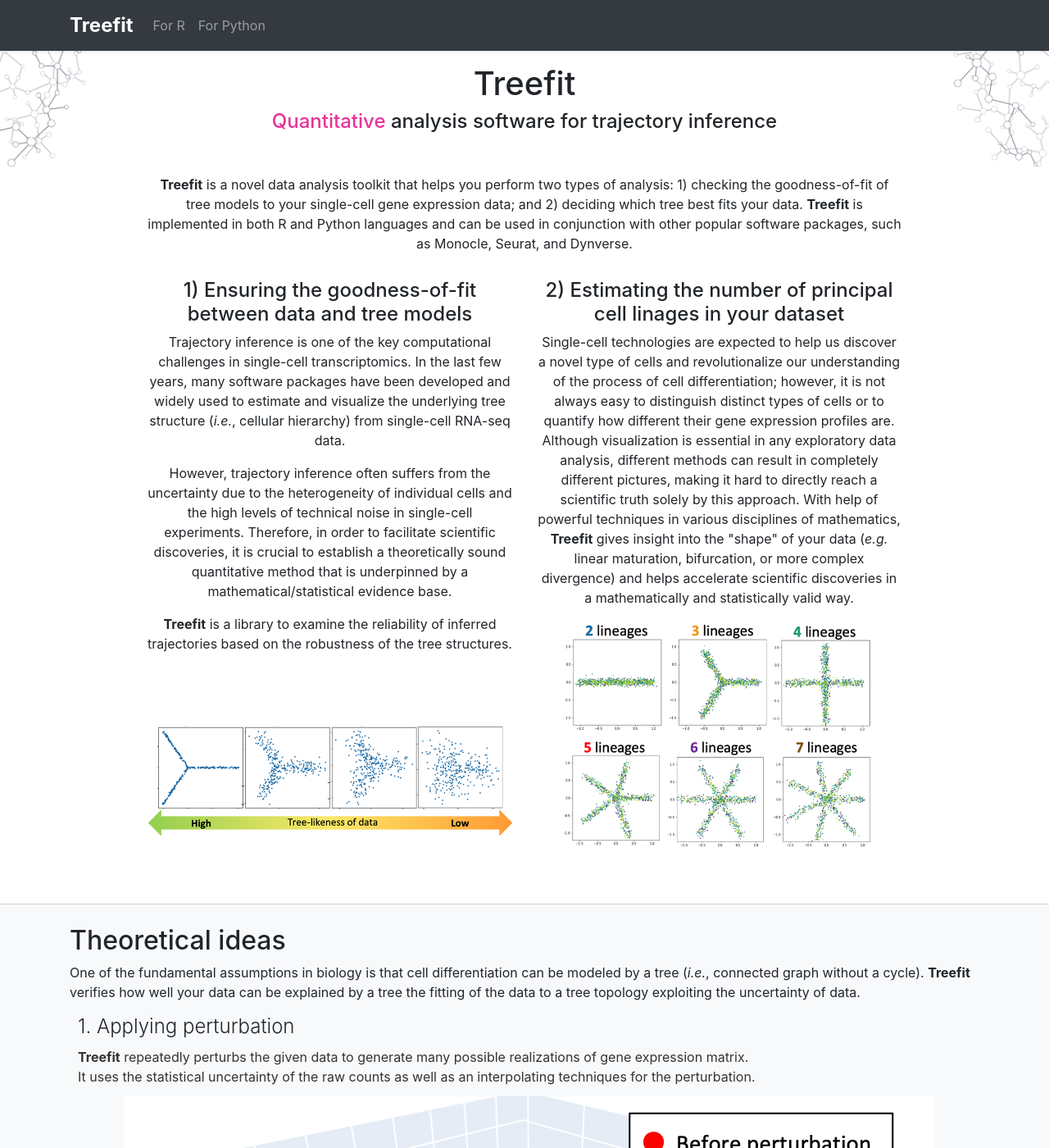
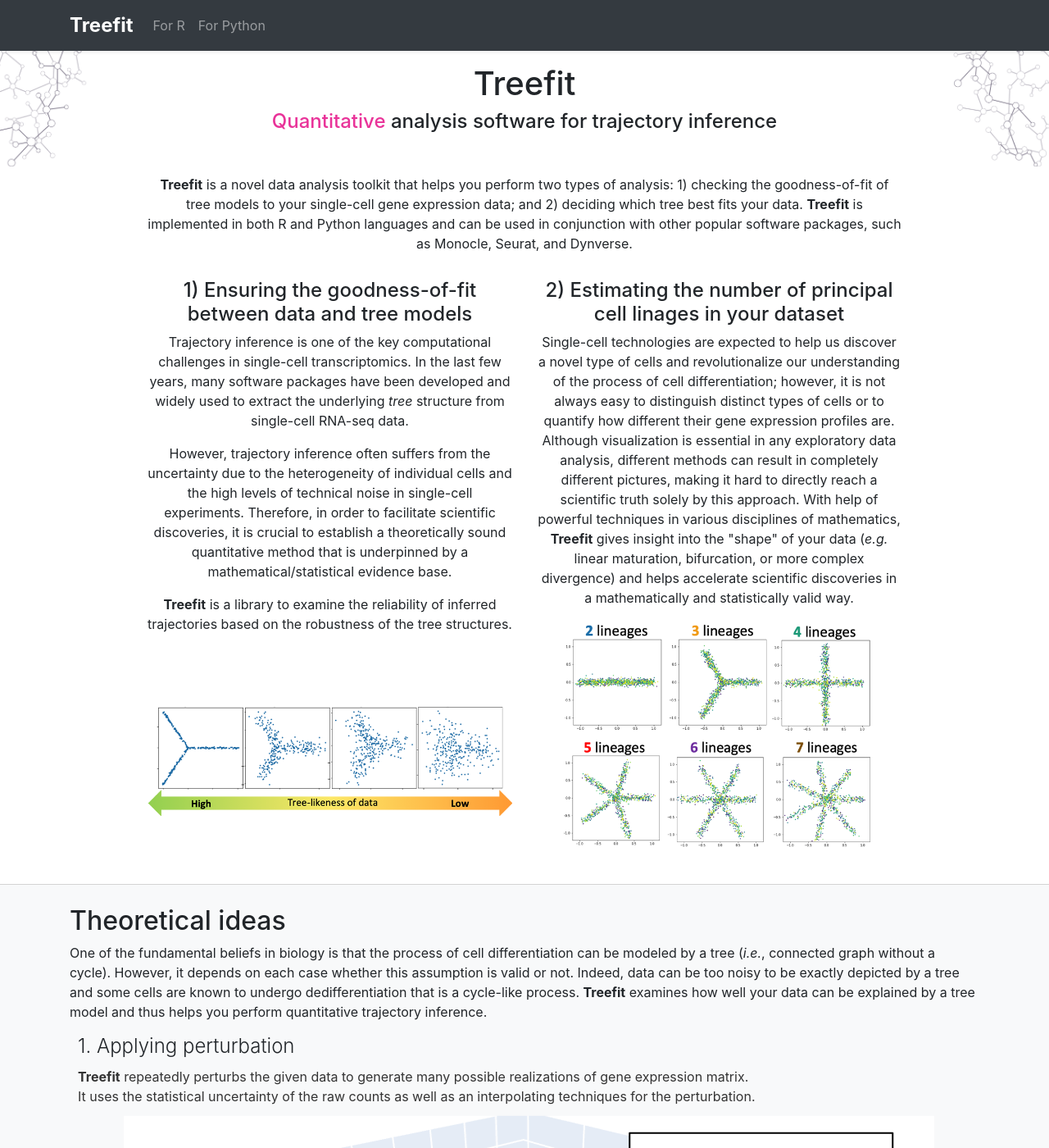
Before and after one commit to hayamizu-lab/hayamizu-lab.github.io, a Jekyll site: the page built from treefit/index.html, in a window 1280 px wide and 1400 px high. Shown: the whole window at 82% size. Built offline with Jekyll 4.4.1, drawn with Linux system fonts in a browser that asks for light colours.

Commit message:
Introduction text revised

```diff
--- a/treefit/index.html
+++ b/treefit/index.html
@@ -33,7 +33,7 @@
       <div class="col-md-5 offset-md-1 text-center">
         <h3>1) Ensuring the goodness-of-fit between data and tree models</h3>
         <p>
-          Trajectory inference is one of the key computational challenges in single-cell transcriptomics. In the last few years, many software packages have been developed and widely used to estimate and visualize the underlying tree structure (<i>i.e.</i>, cellular hierarchy) from single-cell RNA-seq data.
+          Trajectory inference is one of the key computational challenges in single-cell transcriptomics. In the last few years, many software packages have been developed and widely used to extract the underlying <i>tree</i> structure from single-cell RNA-seq data.
         </p>
         <p>
           However, trajectory inference often suffers from the uncertainty due to the heterogeneity of individual cells and the high levels of technical noise in single-cell experiments. Therefore, in order to facilitate scientific discoveries, it is crucial to establish a theoretically sound quantitative method that is underpinned by a mathematical/statistical evidence base.
@@ -61,7 +61,7 @@
 <section id="section-theory" class="bg-light">
   <div class="container">
     <h2>Theoretical ideas</h2>
-    <p>One of the fundamental assumptions in biology is that cell differentiation can be modeled by a tree (<i>i.e.</i>, connected graph without a cycle).  <b>Treefit</b> verifies how well your data can be explained by a tree the fitting of the data to a tree topology exploiting the uncertainty of data.</p>
+    <p>One of the fundamental beliefs in biology is that the process of cell differentiation can be modeled by a tree (<i>i.e.</i>, connected graph without a cycle). However, it depends on each case whether this assumption is valid or not. Indeed, data can be too noisy to be exactly depicted by a tree and some cells are known to undergo dedifferentiation that is a cycle-like process. <b>Treefit</b> examines how well your data can be explained by a tree model and thus helps you perform quantitative trajectory inference.</p>
     <div class="step">
       <h3>1. Applying perturbation</h3>
       <p><b>Treefit</b> repeatedly perturbs the given data to generate many possible realizations of gene expression matrix.</p>
```
